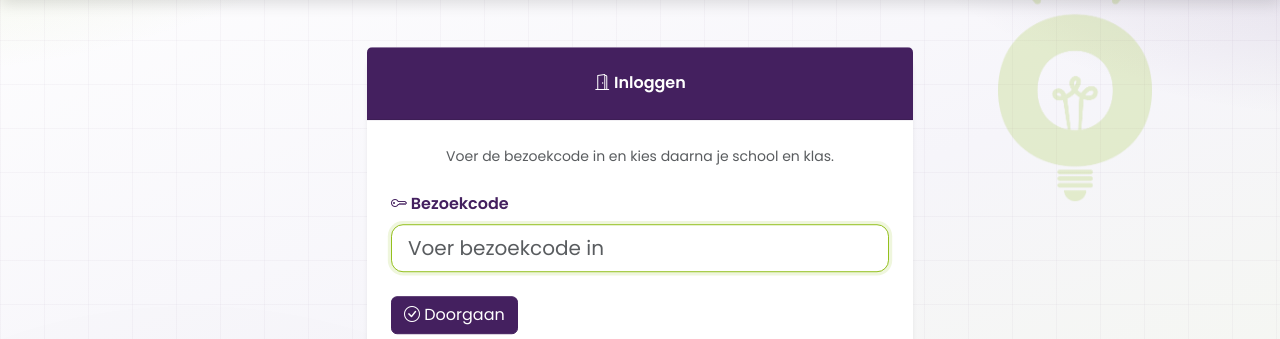
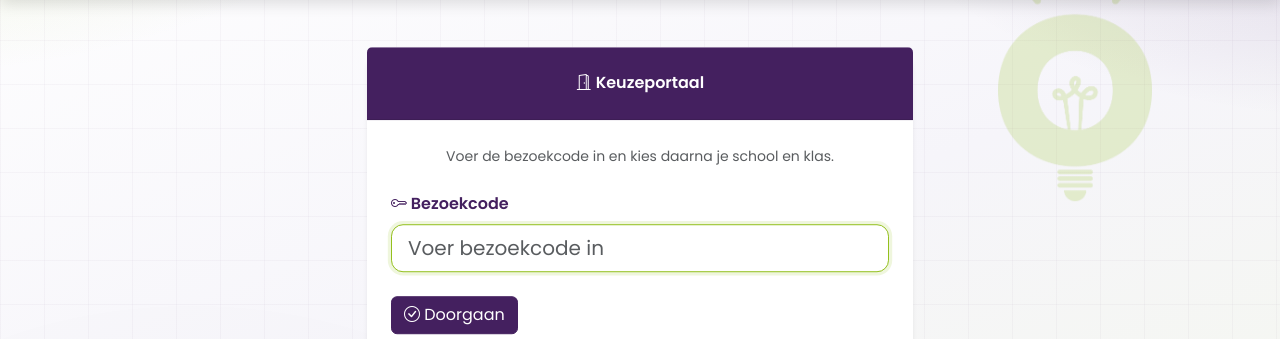
Before and after one commit to PietervDijk/TTR, a PHP site: page /klas_login.php in a window 1280 px wide. Shown: the part 136-475 px from the top of the page. Run offline with PHP 8.4, Linux system fonts and the light colour scheme.

Commit message:
Update klas_login.php

```diff
--- a/klas_login.php
+++ b/klas_login.php
@@ -146,7 +146,7 @@ require 'includes/header.php';
             <div class="col-md-7 col-lg-6">
                 <div class="card shadow-sm border-0">
                     <div class="card-header bg-primary text-white fw-semibold text-center py-4">
-                        <i class="bi bi-door-open"></i> Inloggen
+                        <i class="bi bi-door-open"></i> Keuzeportaal
                     </div>
 
                     <div class="card-body p-4">
```
